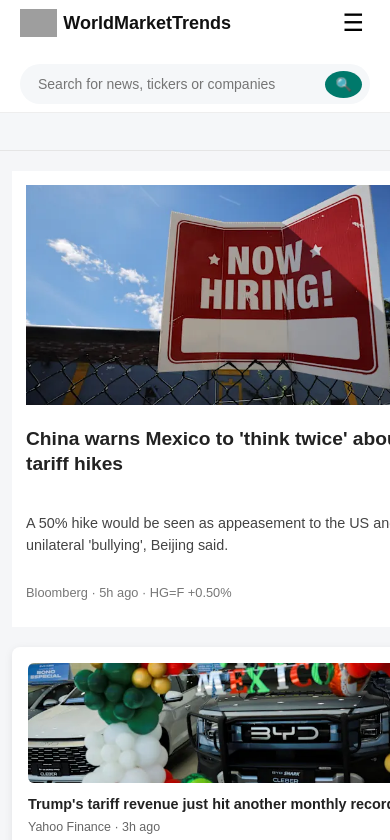
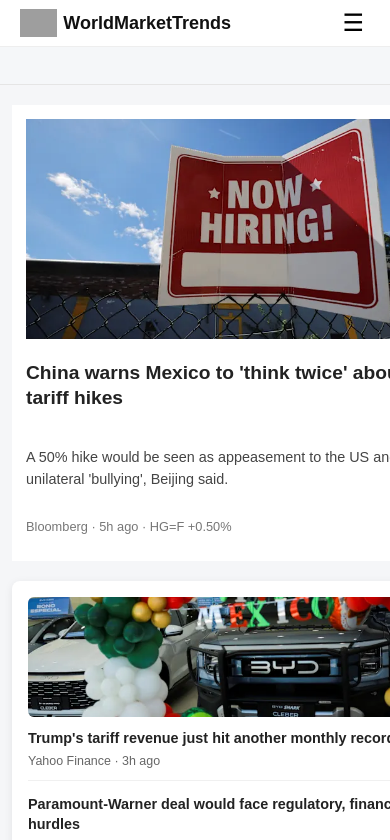
Before and after one commit to filemyrtiofficial-stack/markettrend-frontend, a React (Vite) app: page / in a window 390 px wide. Shown: the top 840 px of the page. Built offline with nearby package versions, Linux system fonts and the light colour scheme; grey boxes are pictures that could not be loaded.

Commit message:
navbar updated

```diff
--- a/src/components/Navbar.jsx
+++ b/src/components/Navbar.jsx
@@ -6,12 +6,12 @@ export default function Navbar() {
   const nav = useNavigate();
   const [menuOpen, setMenuOpen] = useState(false);
 
-  function onSearch(e) {
-    if (e.key === "Enter") {
-      const q = e.target.value.trim();
-      if (q) nav("/coming-soon?q=" + encodeURIComponent(q));
-    }
-  }
+  // function onSearch(e) {
+  //   if (e.key === "Enter") {
+  //     const q = e.target.value.trim();
+  //     if (q) nav("/coming-soon?q=" + encodeURIComponent(q));
+  //   }
+  // }
 
   return (
     <nav className="navbar">
@@ -31,7 +31,7 @@ export default function Navbar() {
         </div>
 
         {/* Center: Search */}
-        <div className="search-box">
+        {/* <div className="search-box">
           <input
             className="search-input"
             placeholder="Search for news, tickers or companies"
@@ -40,7 +40,7 @@ export default function Navbar() {
           <button className="search-btn" onClick={() => nav("/coming-soon")}>
             🔍
           </button>
-        </div>
+        </div> */}
 
         {/* Hamburger Button */}
         <button
@@ -52,9 +52,11 @@ export default function Navbar() {
 
         {/* Center-right: Links */}
         <ul className={`nav-links ${menuOpen ? "open" : ""}`}>
-          <li><Link to="/coming-soon">News</Link></li>
+          <li><Link to="/coming-soon">Stock</Link></li>
           <li><Link to="/coming-soon">Finance</Link></li>
-          <li><Link to="/coming-soon">Sports</Link></li>
+          <li><Link to="/coming-soon">Crypto</Link></li>
+          <li><Link to="/coming-soon">Currency</Link></li>
+
           <li className="dropdown">
             <span className="dropdown-toggle">More ▾</span>
             <div className="dropdown-menu">
@@ -140,8 +142,8 @@ export default function Navbar() {
 
         {/* Right: Icons / Buttons */}
         <div className="nav-actions">
-          <button className="icon-btn">🔔</button>
-          <Link to="/coming-soon" className="mail-btn">📩 Mail</Link>
+          {/* <button className="icon-btn">🔔</button> */}
+          {/* <Link to="/coming-soon" className="mail-btn">📩 Mail</Link> */}
           <Link to="/coming-soon" className="signin-btn">Sign in</Link>
         </div>
       </div>
--- a/src/components/Style/Navbar.css
+++ b/src/components/Style/Navbar.css
@@ -8,12 +8,13 @@
 .navbar-inner {
   display: flex;
   align-items: center;
-  justify-content: space-between;
-  gap: 16px;
   padding: 8px 20px;
-  flex-wrap: wrap; /* allow 2 rows */
+  flex-wrap: wrap; /* allow 2 rows if needed */
 }
 
+.brand {
+  margin-right: auto; /* logo stays left */
+}
 .brand a {
   display: flex;
   align-items: center;
@@ -29,41 +30,14 @@
   color: #111;
 }
 
-/* Search box */
-.search-box {
-  display: flex;
-  align-items: center;
-  flex: 1;
-  max-width: 500px;
-  margin: 0 20px;
-  background: #f5f7f9;
-  border-radius: 20px;
-  padding: 4px 8px;
-}
-.search-input {
-  border: none;
-  outline: none;
-  flex: 1;
-  padding: 8px 10px;
-  background: transparent;
-  font-size: 14px;
-}
-.search-btn {
-  background: #00796b;
-  color: #fff;
-  border: none;
-  border-radius: 50%;
-  padding: 6px 10px;
-  cursor: pointer;
-}
-
-/* Links (top row) */
+/* Links (top row, right side) */
 .nav-links {
   list-style: none;
   display: flex;
   gap: 20px;
   margin: 0;
   padding: 0;
+  align-items: center;
 }
 .nav-links a {
   text-decoration: none;
@@ -79,6 +53,7 @@
   display: flex;
   align-items: center;
   gap: 12px;
+  margin-left: 20px; /* keeps spacing from links */
 }
 .icon-btn {
   background: none;
@@ -101,7 +76,6 @@
   text-decoration: none;
   font-size: 14px !important;
   color: #111;
-  margin-top: 0px !important;
 }
 
 /* -------- Second Row -------- */
@@ -133,13 +107,10 @@
 .dropdown {
   position: relative;
 }
-
 .dropdown-toggle {
   cursor: pointer;
   padding: 8px 12px;
 }
-
-/* Menu container */
 .dropdown-menu {
   position: absolute;
   top: 100%;
@@ -162,15 +133,11 @@
   z-index: 999;
   min-width: 900px;
 }
-
-/* Show on hover */
 .dropdown:hover .dropdown-menu {
   opacity: 1;
   visibility: visible;
   transform: translateX(-50%) scaleY(1);
 }
-
-/* Columns */
 .dropdown-col h4 {
   font-size: 14px;
   margin-bottom: 10px;
@@ -200,11 +167,9 @@
 
 /* ---------- Responsive ---------- */
 @media (max-width: 900px) {
-  .nav-links, .nav-links-2 {
+  .nav-links,
+  .nav-links-2 {
     display: none;
-  }
-  .search-box {
-    max-width: 250px;
   }
 }
 
@@ -216,33 +181,6 @@
   }
   .nav-actions {
     display: none;
-  }
-
-  /* Second row: search full width */
-  .search-box {
-    order: 4;
-    flex: 1 1 100%;
-    margin: 10px 0 0 0;
-    max-width: 100%;
-    display: flex;
-    flex-direction: row; /* input + button inline */
-    align-items: center;
-    background: #f5f7f9;
-    border-radius: 20px;
-    padding: 4px 8px;
-  }
-  .search-input {
-    flex: 1;
-    margin: 0;
-    font-size: 14px;
-  }
-  .search-btn {
-    margin-left: 6px;
-    border-radius: 50%;
-    padding: 6px 10px;
-    flex-shrink: 0;
-    background: #00796b;
-    color: #fff;
   }
 
   /* Mobile dropdown menu */
```
